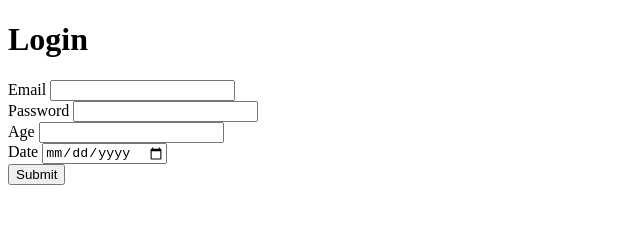
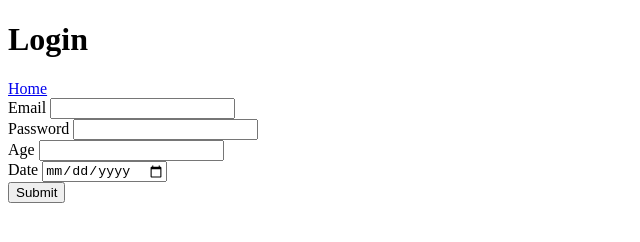
Before and after one commit to MaddieAB/Practise-Site, a plain HTML site: page login.html in a window 1280 px wide. Shown: the whole page, without its empty margins (0-640 px from the left). Drawn offline with Linux system fonts and the light colour scheme.

Commit message:
home link

```diff
--- a/login.html
+++ b/login.html
@@ -8,6 +8,7 @@
 </head>
 <body>
     <h1>Login</h1>
+    <div><a href="/index.html">Home</a></div>
     <form>
         <div>
             <label>Email</label>
```
Also changed, not shown: 1 other file.
